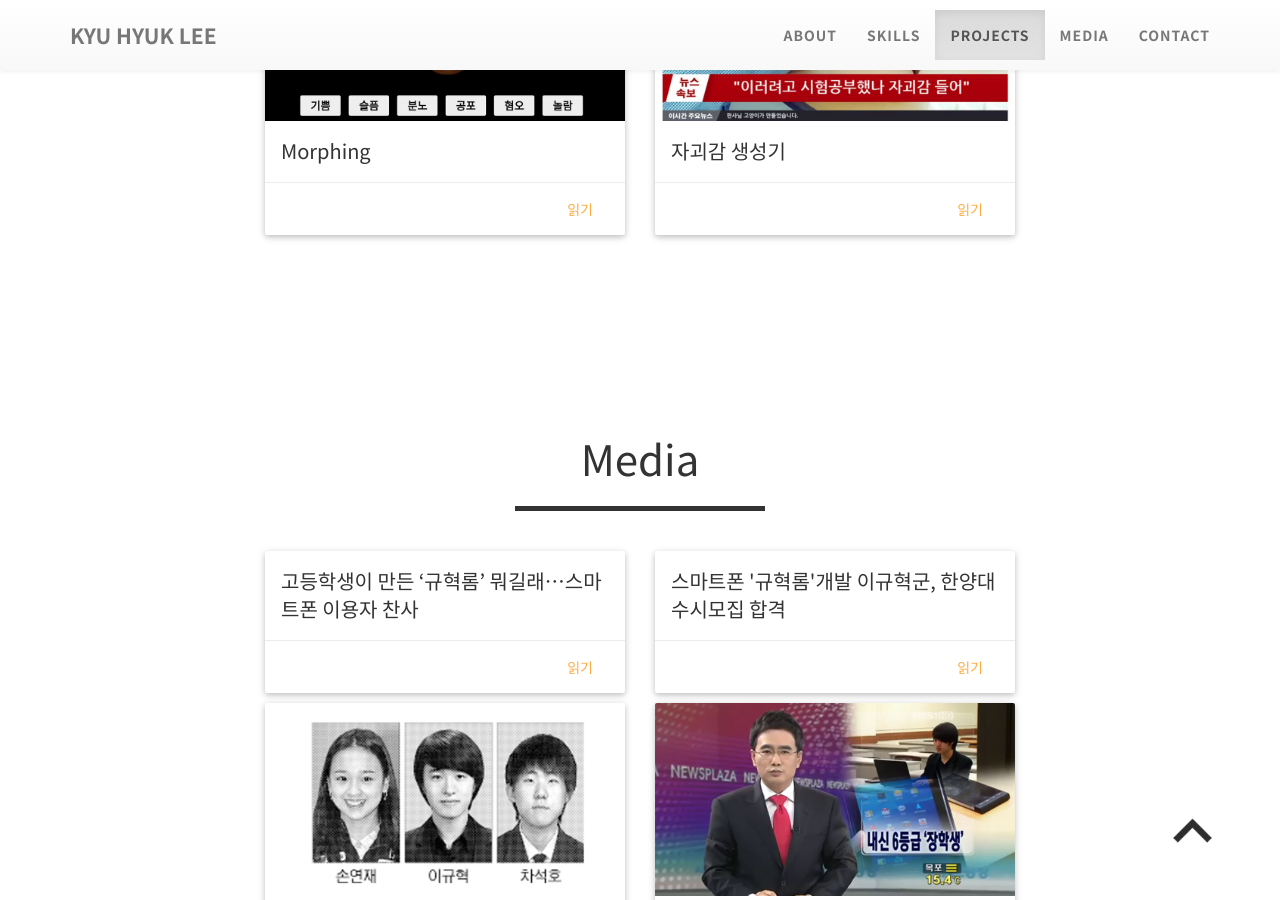
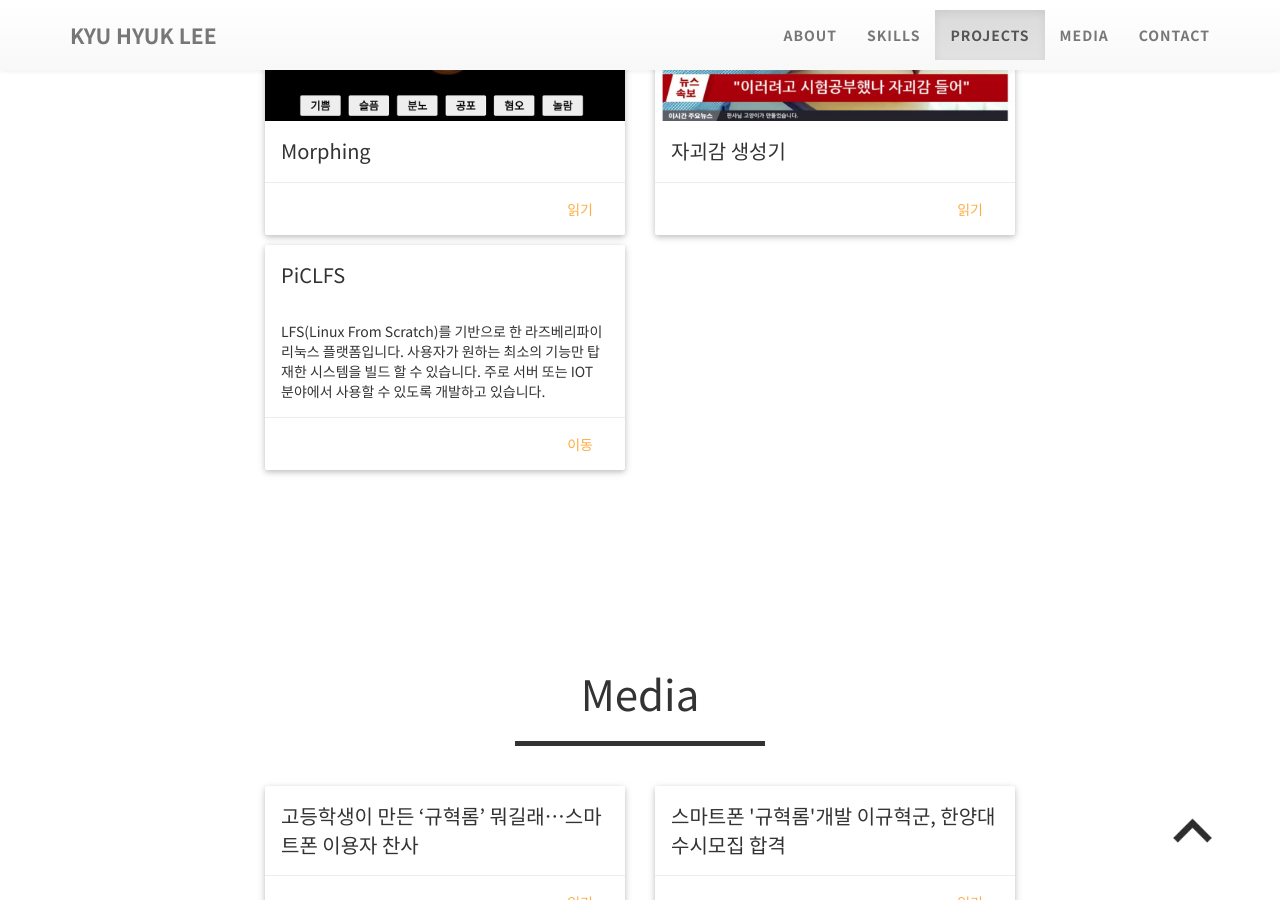
Before and after one commit to LeeKyuHyuk/leekyuhyuk.github.io-backup, a Jekyll site: the page about/index.html, which Jekyll copies as it is, in a window 1280 px wide and 900 px high, scrolled down 2524 px. Built offline with Jekyll 4.4.1, drawn with Linux system fonts in a browser that asks for light colours; some of the changed text lies outside the part shown.

Commit message:
프로젝트 목록에 'PiCLFS' 추가.

```diff
--- a/about/index.html
+++ b/about/index.html
@@ -95,7 +95,7 @@
          </div>
          <div class="row">
             <div class="col-lg-4 col-lg-offset-2">
-               <p>&nbsp;저는 한양대학교에서 소프트웨어를 전공하고 있습니다.<br>&nbsp;대학교 입학하기 전부터 프로그래밍을 즐겨왔었고,<br>&nbsp;프로그래밍 언어로 C, Java, Python을 주로 사용하며 그 외에도 여러 가지 프로그래밍 언어를 학습했습니다.<br>&nbsp;주 관심사는 운영체제, 보안, 디자인 패턴입니다.</p>
+               <p>&nbsp;저는 한양대학교에서 소프트웨어를 전공하고 있습니다.<br>&nbsp;대학교 입학하기 전부터 프로그래밍을 즐겨왔었고,<br>&nbsp;프로그래밍 언어로 C, Java, Python을 주로 사용하며 그 외에도 여러 가지 프로그래밍 언어를 학습했습니다.<br>&nbsp;주 관심사는 서비스 개발, 운영체제 입니다.</p>
             </div>
             <div class="col-lg-4">
                <p>&nbsp;전공지식을 활용하여, 생활에서 불편하거나 필요한 것을 만들거나 해결하는 것을 좋아합니다.<br>&nbsp;이러한 활동으로 성취감을 느끼고 더 좋은 품질의 소프트웨어를 개발하기 위하여 실력을 쌓아가고 있습니다.<br>&nbsp;전문적인 소프트웨어 개발자가 되어 많은 사람들에게 편한 삶을 안겨주는 게 제 꿈입니다.</p>
@@ -291,6 +291,22 @@
                   </div>
                   <div class="card-action">
                      <a href="#projects4" data-toggle="modal">읽기</a>
+                  </div>
+               </div>
+            </div>
+         </div>
+         <div class="row">
+            <!-- Card Projects -->
+            <div class="col-lg-4 col-lg-offset-2">
+               <div class="card">
+                  <div class="card-content">
+                     <p>PiCLFS</p>
+                  </div>
+                  <div class="card-content">
+                     LFS(Linux From Scratch)를 기반으로 한 라즈베리파이 리눅스 플랫폼입니다. 사용자가 원하는 최소의 기능만 탑재한 시스템을 빌드 할 수 있습니다. 주로 서버 또는 IOT 분야에서 사용할 수 있도록 개발하고 있습니다.
+                  </div>
+                  <div class="card-action">
+                     <a href="https://github.com/LeeKyuHyuk/PiCLFS">이동</a>
                   </div>
                </div>
             </div>
```
